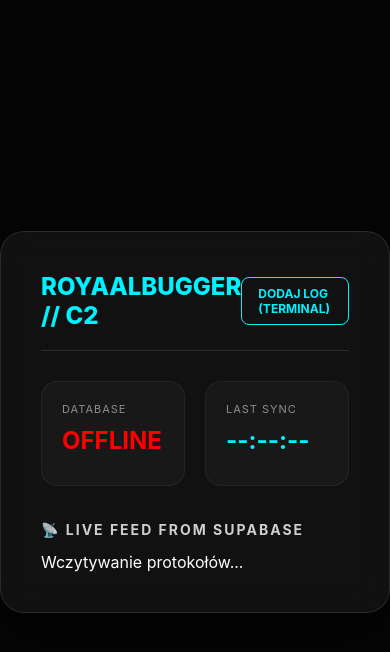
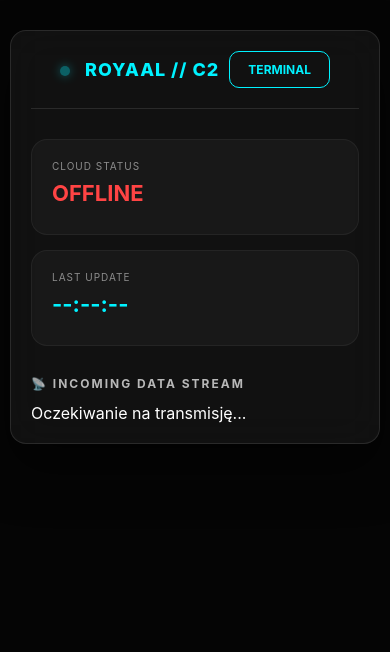
Before and after one commit to FAZEJuleczek/RoyaalBugger, a plain HTML site: page index.html in a window 390 px wide. Drawn offline with nearby package versions, Linux system fonts and the light colour scheme; no server answers.

Commit message:
Phone Update

```diff
--- a/index.html
+++ b/index.html
@@ -2,47 +2,50 @@
 <html lang="pl">
 <head>
     <meta charset="UTF-8">
-    <meta name="viewport" content="width=device-width, initial-scale=1.0">
+    <meta name="viewport" content="width=device-width, initial-scale=1.0, maximum-scale=1.0, user-scalable=no">
     <title>RoyaalBugger | C2 Dashboard</title>
     <script src="https://cdn.jsdelivr.net/npm/@supabase/supabase-js@2"></script>
     <style>
         :root { --neon: #00f2ff; --bg: #050505; --card: rgba(255, 255, 255, 0.05); }
-        body { background: var(--bg); color: #fff; font-family: 'Inter', sans-serif; margin: 0; display: flex; justify-content: center; align-items: center; min-height: 100vh; }
-        .container { width: 90%; max-width: 1000px; background: var(--card); backdrop-filter: blur(20px); border: 1px solid rgba(255,255,255,0.1); border-radius: 24px; padding: 40px; box-shadow: 0 25px 50px rgba(0,0,0,0.5); }
-        .header { display: flex; justify-content: space-between; align-items: center; border-bottom: 1px solid rgba(255,255,255,0.1); padding-bottom: 20px; margin-bottom: 30px; }
-        .logo { font-size: 24px; font-weight: 800; color: var(--neon); text-transform: uppercase; }
-        .nav-btn {
-            background: transparent; border: 1px solid var(--neon); color: var(--neon);
-            padding: 8px 16px; border-radius: 8px; cursor: pointer; text-decoration: none;
-            font-size: 12px; font-weight: bold; transition: 0.3s;
+        body { background: var(--bg); color: #fff; font-family: 'Inter', sans-serif; margin: 0; padding: 10px; display: flex; justify-content: center; align-items: flex-start; min-height: 100vh; box-sizing: border-box; }
+        .container { width: 100%; max-width: 1000px; background: var(--card); backdrop-filter: blur(20px); border: 1px solid rgba(255,255,255,0.1); border-radius: 24px; padding: 30px; box-shadow: 0 25px 50px rgba(0,0,0,0.5); margin-top: 20px; }
+        .header { display: flex; justify-content: space-between; align-items: center; border-bottom: 1px solid rgba(255,255,255,0.1); padding-bottom: 20px; margin-bottom: 30px; flex-wrap: wrap; gap: 10px; }
+        .logo { font-size: 22px; font-weight: 800; color: var(--neon); text-transform: uppercase; letter-spacing: 1px; }
+        .nav-btn { background: transparent; border: 1px solid var(--neon); color: var(--neon); padding: 10px 18px; border-radius: 10px; cursor: pointer; text-decoration: none; font-size: 12px; font-weight: bold; transition: 0.3s; text-transform: uppercase; }
+        .nav-btn:hover { background: var(--neon); color: #000; box-shadow: 0 0 15px var(--neon); }
+        .grid { display: grid; grid-template-columns: 1fr 1fr; gap: 15px; }
+        .card { background: rgba(255,255,255,0.03); border-radius: 16px; padding: 20px; border: 1px solid rgba(255,255,255,0.05); }
+        .stat { font-size: 22px; font-weight: 700; color: var(--neon); margin: 8px 0; }
+        .bug-item { background: rgba(255, 174, 0, 0.1); border-left: 4px solid #ffae00; padding: 15px; margin: 12px 0; border-radius: 8px; font-size: 14px; line-height: 1.4; }
+        .pulse { width: 10px; height: 10px; background: var(--neon); border-radius: 50%; display: inline-block; margin-right: 10px; box-shadow: 0 0 10px var(--neon); animation: blink 1.5s infinite; }
+
+        @media (max-width: 600px) {
+            .grid { grid-template-columns: 1fr; }
+            .container { padding: 20px; border-radius: 16px; }
+            .logo { font-size: 18px; }
+            .header { justify-content: center; text-align: center; }
         }
-        .nav-btn:hover { background: var(--neon); color: #000; box-shadow: 0 0 15px var(--neon); }
-        .grid { display: grid; grid-template-columns: 1fr 1fr; gap: 20px; }
-        .card { background: rgba(255,255,255,0.03); border-radius: 16px; padding: 20px; border: 1px solid rgba(255,255,255,0.05); }
-        .stat { font-size: 24px; font-weight: 700; color: var(--neon); margin: 10px 0; }
-        .bug-item { background: rgba(255, 174, 0, 0.1); border-left: 3px solid #ffae00; padding: 15px; margin: 10px 0; border-radius: 4px; border-top-right-radius: 12px; border-bottom-right-radius: 12px; }
-        .pulse { width: 10px; height: 10px; background: var(--neon); border-radius: 50%; display: inline-block; margin-right: 10px; box-shadow: 0 0 10px var(--neon); animation: blink 1.5s infinite; }
         @keyframes blink { 0%, 100% { opacity: 1; } 50% { opacity: 0.3; } }
     </style>
 </head>
 <body>
     <div class="container">
         <div class="header">
-            <div class="logo">RoyaalBugger // C2</div>
-            <a href="admin.html" class="nav-btn">DODAJ LOG (TERMINAL)</a>
+            <div class="logo"><span class="pulse"></span> ROYAAL // C2</div>
+            <a href="admin.html" class="nav-btn">TERMINAL</a>
         </div>
         <div class="grid">
             <div class="card">
-                <div style="font-size: 11px; opacity: 0.5; letter-spacing: 1px;">DATABASE</div>
-                <div id="db-status" class="stat">CONNECTING...</div>
+                <div style="font-size: 10px; opacity: 0.5; letter-spacing: 1px; text-transform: uppercase;">Cloud Status</div>
+                <div id="db-status" class="stat">LINKING...</div>
             </div>
             <div class="card">
-                <div style="font-size: 11px; opacity: 0.5; letter-spacing: 1px;">LAST SYNC</div>
+                <div style="font-size: 10px; opacity: 0.5; letter-spacing: 1px; text-transform: uppercase;">Last Update</div>
                 <div id="last-update" class="stat">--:--:--</div>
             </div>
         </div>
-        <h3 style="margin-top: 35px; opacity: 0.8; font-size: 14px; letter-spacing: 2px;">📡 LIVE FEED FROM SUPABASE</h3>
-        <div id="logs-container">Wczytywanie protokołów...</div>
+        <h3 style="margin-top: 30px; opacity: 0.7; font-size: 12px; letter-spacing: 2px; text-transform: uppercase;">📡 Incoming Data Stream</h3>
+        <div id="logs-container">Oczekiwanie na transmisję...</div>
     </div>
 
     <script>
@@ -60,19 +63,19 @@
                 statusBox.style.color = "#00f2ff";
                 document.getElementById('last-update').innerText = new Date().toLocaleTimeString();
                 if (!data || data.length === 0) {
-                    container.innerHTML = '<p style="opacity: 0.5;">Połączono. Czekam na dane...</p>';
+                    container.innerHTML = '<p style="opacity: 0.4; font-size: 13px;">Baza pusta. Czekam na logi...</p>';
                 } else {
                     container.innerHTML = '';
                     data.reverse().forEach(log => {
                         const div = document.createElement('div');
                         div.className = 'bug-item';
-                        div.innerHTML = `<b>[${log.type || 'INFO'}]</b> ${log.title}: ${log.content}`;
+                        div.innerHTML = `<span style="opacity:0.6; font-size:11px;">[${log.type || 'LOG'}]</span><br><b>${log.title}</b>: ${log.content}`;
                         container.appendChild(div);
                     });
                 }
             } catch (err) {
                 document.getElementById('db-status').innerText = "OFFLINE";
-                document.getElementById('db-status').style.color = "red";
+                document.getElementById('db-status').style.color = "#ff4444";
             }
         }
         setInterval(loadLogs, 3000);
```
